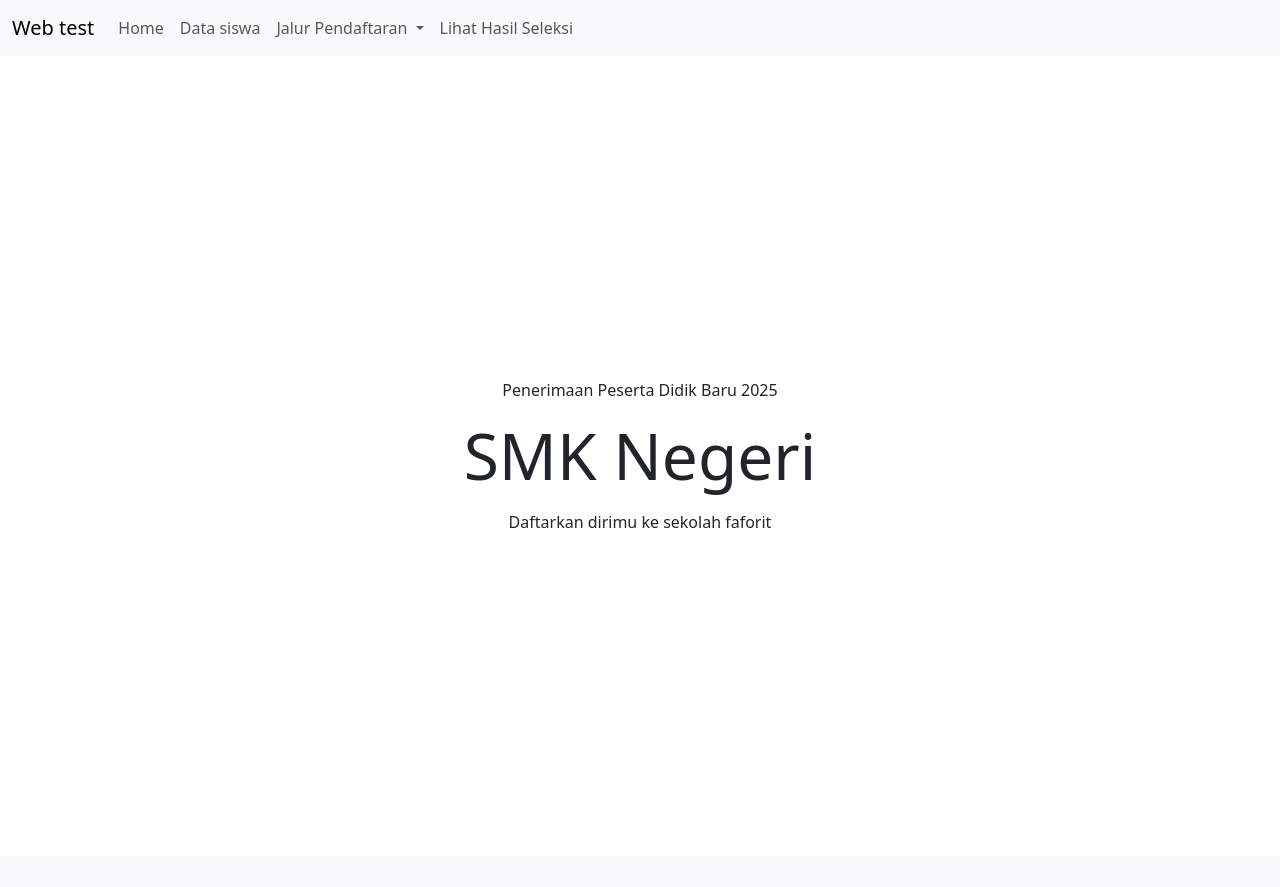
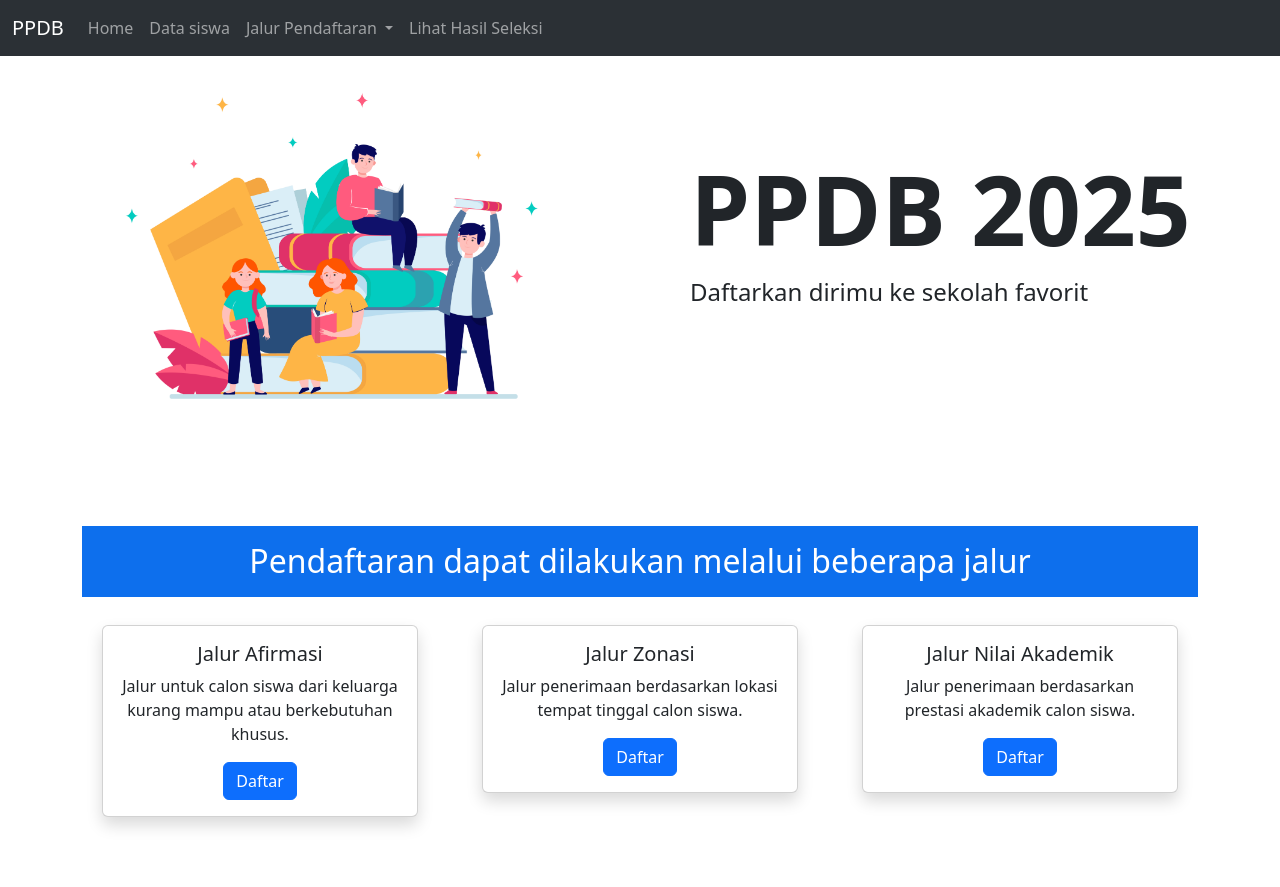
Before and after one commit to hyfunii/projecthumma_1, a PHP site: page / in a window 1280 px wide. Before the commit the page ends 528 px from the top, so only its background shows below. Run offline with PHP 8.4, Linux system fonts and the light colour scheme.

Commit message:
develop the project

```diff
--- a/hasil.php
+++ b/hasil.php
@@ -32,6 +32,11 @@ $db->close();
     <meta name="viewport" content="width=device-width, initial-scale=1.0">
     <title>Hasil Seleksi</title>
     <link rel="stylesheet" href="path/to/your/bootstrap.css"> <!-- Update path if needed -->
+    <style>
+        .container{
+            padding-top: 3rem;
+        }
+    </style>
 </head>
 
 <body>
@@ -70,5 +75,6 @@ $db->close();
         </table>
     </div>
 </body>
+<script src="https://cdn.jsdelivr.net/npm/bootstrap@5.3.0/dist/js/bootstrap.bundle.min.js"></script>
 
 </html>
--- a/index.php
+++ b/index.php
@@ -5,19 +5,138 @@
     <meta charset="UTF-8">
     <meta name="viewport" content="width=device-width, initial-scale=1.0">
     <title>PPDB</title>
+    <link rel="preconnect" href="https://fonts.googleapis.com">
+    <link rel="preconnect" href="https://fonts.gstatic.com" crossorigin>
+    <link
+        href="https://fonts.googleapis.com/css2?family=Poppins:ital,wght@0,100;0,200;0,300;0,400;0,500;0,600;0,700;0,800;0,900&display=swap"
+        rel="stylesheet">
+    <link href="https://cdn.jsdelivr.net/npm/bootstrap@5.3.3/dist/css/bootstrap.min.css" rel="stylesheet">
+    <style>
+        body {
+            font-family: 'Poppins', sans-serif;
+            background: #fff;
+        }
+
+        .home-section {
+            display: flex;
+            flex-direction: row;
+            justify-content: space-between;
+            align-items: center;
+            padding: 50px;
+            background-color: #fff;
+        }
+
+        .home-text {
+            flex: 1;
+            padding-left: 50px;
+        }
+
+        .home-section p {
+            font-size: 1.5rem;
+        }
+
+        .home-section h2 {
+            font-size: 6rem;
+            font-weight: bold;
+        }
+
+        .home-image {
+            height: auto;
+            width: 50%;
+            flex: 1;
+            padding-right: 50px;
+        }
+
+        .home-image img {
+            max-width: 100%;
+            height: auto;
+        }
+
+        .advance-section {
+            padding: 50px 0;
+        }
+
+        .advance-section .container {
+            text-align: center;
+        }
+
+        .card {
+            position: relative;
+            margin: 20px;
+            border-radius: 10px;
+            cursor: pointer;
+            transition: top 1.3s ease;
+        }
+
+        .card:hover {
+            position: relative;
+            top: 0.5rem;
+            transition: top 1.3s ease;
+        }
+
+        .spanduk {
+            background: #0d6fed;
+            padding: 1rem;
+            color: #fff;
+        }
+    </style>
 </head>
 
 <body>
     <?php include 'navbar.php'; ?>
+
     <section>
-        <div class="home-section">
-            <p>Penerimaan Peserta Didik Baru 2025</p>
-            <h2>SMK Negeri</h2>
-            <p>Daftarkan dirimu ke sekolah faforit</p>
+        <div class="home-section container">
+            <div class="home-image">
+                <img src="5836.jpg" alt="Education Vector">
+            </div>
+            <div class="home-text">
+                <h2>PPDB 2025</h2>
+                <p>Daftarkan dirimu ke sekolah favorit</p>
+            </div>
         </div>
     </section>
+
+    <section>
+        <div class="advance-section">
+            <div class="container">
+                <h2 class="spanduk">Pendaftaran dapat dilakukan melalui beberapa jalur</h2>
+                <div class="row justify-content-center">
+                    <div class="col-lg-4 col-md-6">
+                        <div class="card shadow">
+                            <div class="card-body">
+                                <h5 class="card-title">Jalur Afirmasi</h5>
+                                <p class="card-text">Jalur untuk calon siswa dari keluarga kurang mampu atau berkebutuhan khusus.</p>
+                                <a href="j_afirmasi.php" class="btn btn-primary">Daftar</a>
+                            </div>
+                        </div>
+                    </div>
+                    <div class="col-lg-4 col-md-6">
+                        <div class="card shadow">
+                            <div class="card-body">
+                                <h5 class="card-title">Jalur Zonasi</h5>
+                                <p class="card-text">Jalur penerimaan berdasarkan lokasi tempat tinggal calon siswa.</p>
+                                <a href="j_zonasi.php" class="btn btn-primary">Daftar</a>
+                            </div>
+                        </div>
+                    </div>
+                    <div class="col-lg-4 col-md-6">
+                        <div class="card shadow">
+                            <div class="card-body">
+                                <h5 class="card-title">Jalur Nilai Akademik</h5>
+                                <p class="card-text">Jalur penerimaan berdasarkan prestasi akademik calon siswa.</p>
+                                <a href="j_nilai.php" class="btn btn-primary">Daftar</a>
+                            </div>
+                        </div>
+                    </div>
+                </div>
+            </div>
+        </div>
+    </section>
+
+    <script src="https://cdn.jsdelivr.net/npm/bootstrap@5.3.3/dist/js/bootstrap.bundle.min.js"
+        integrity="sha384-YvpcrYf0tY3lHB60NNkmXc5s9fDVZLESaAA55NDzOxhy9GkcIdslK1eN7N6jIeHz"
+        crossorigin="anonymous"></script>
 </body>
-<script src="https://cdn.jsdelivr.net/npm/bootstrap@5.3.3/dist/js/bootstrap.bundle.min.js"
-    integrity="sha384-YvpcrYf0tY3lHB60NNkmXc5s9fDVZLESaAA55NDzOxhy9GkcIdslK1eN7N6jIeHz"
-    crossorigin="anonymous"></script>
+
 </html>
--- a/navbar.php
+++ b/navbar.php
@@ -11,9 +11,9 @@
 </head>
 
 <body>
-    <nav class="navbar navbar-expand-lg bg-body-tertiary">
+    <nav class="navbar bg-primary navbar-expand-lg bg-body-tertiary fixed-top bg-body-tertiary" data-bs-theme="dark" >
         <div class="container-fluid">
-            <a class="navbar-brand" href="#">Web test</a>
+            <a class="navbar-brand" href="#">PPDB</a>
             <button class="navbar-toggler" type="button" data-bs-toggle="collapse"
                 data-bs-target="#navbarSupportedContent" aria-controls="navbarSupportedContent" aria-expanded="false"
                 aria-label="Toggle navigation">
--- a/style.css
+++ /dev/null
@@ -1,32 +0,0 @@
-html,
-body {
-  top: 0;
-  left: 0;
-  padding: 0;
-  margin: 0;
-}
-
-.home-section {
-  /* background: url(bgppdb.jpeg) no-repeat; */
-  /* background-size: cover; */
-  padding: 0;
-  margin: 0;
-  top: 0;
-  left: 0;
-  height: 100vh;
-  display: flex;
-  flex-direction: column;
-  justify-content: center;
-  align-items: center;
-}
-
-.home-section p:first-of-type,.home-section p:last-of-type {
-  padding: 0;
-  margin: 1rem 0 ;
-}
-
-.home-section h2 {
-  padding: 0;
-  margin: 0;
-  font-size: 4rem;
-}
```
Also changed, not shown: admin.php (+6 -1 lines), siswa.php (+6 -1 lines), 5836.jpg (added).
